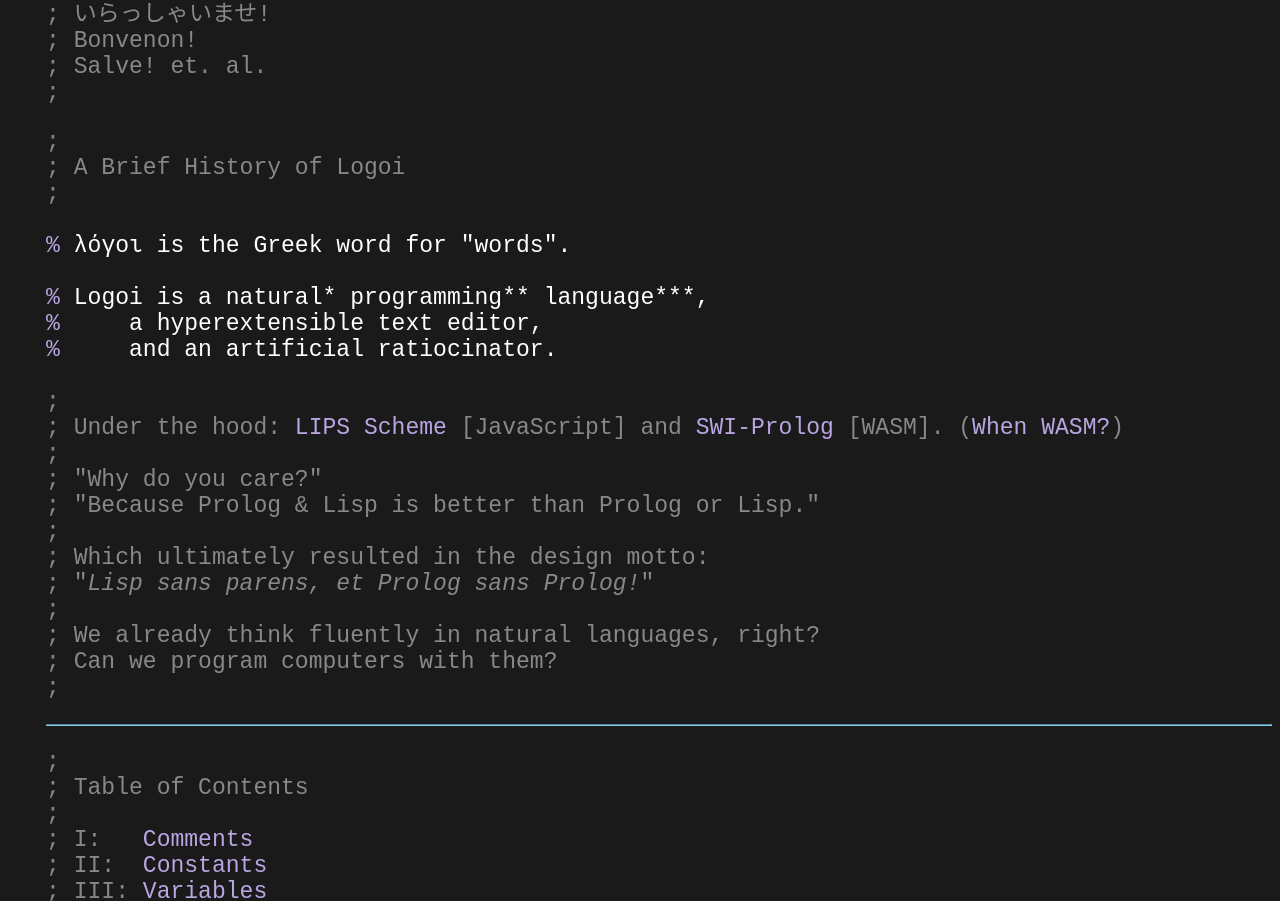
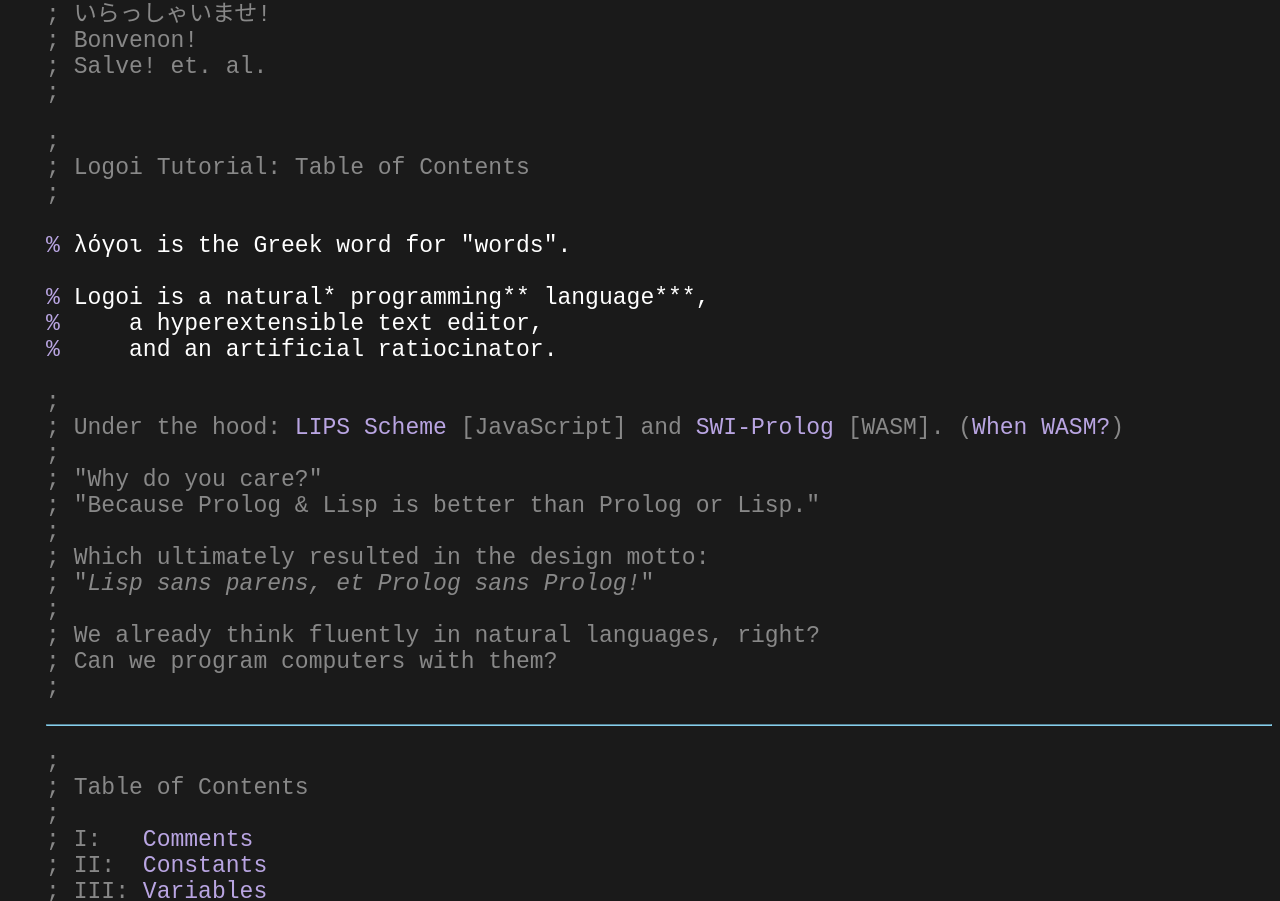
Before and after one commit to Logoi-Linguistics/Logoi-Linguistics, a plain HTML site: page tutorial/index.html in a window 1280 px wide. Shown: the part 419-1320 px from the top of the page. Drawn offline with Linux system fonts and the light colour scheme.

Commit message:
miscellaneous desiderata

```diff
--- a/tutorial/index.html
+++ b/tutorial/index.html
@@ -26,7 +26,7 @@
         <p></p>
         <p>
             ;<br>
-            ; A Brief History of Logoi<br>
+            ; Logoi Tutorial: Table of Contents<br>
             ;<br>
             <br>
             <span class="function">%</span>&nbsp;<span class="variable">λόγοι is the Greek word for "words".</span><br>
```
